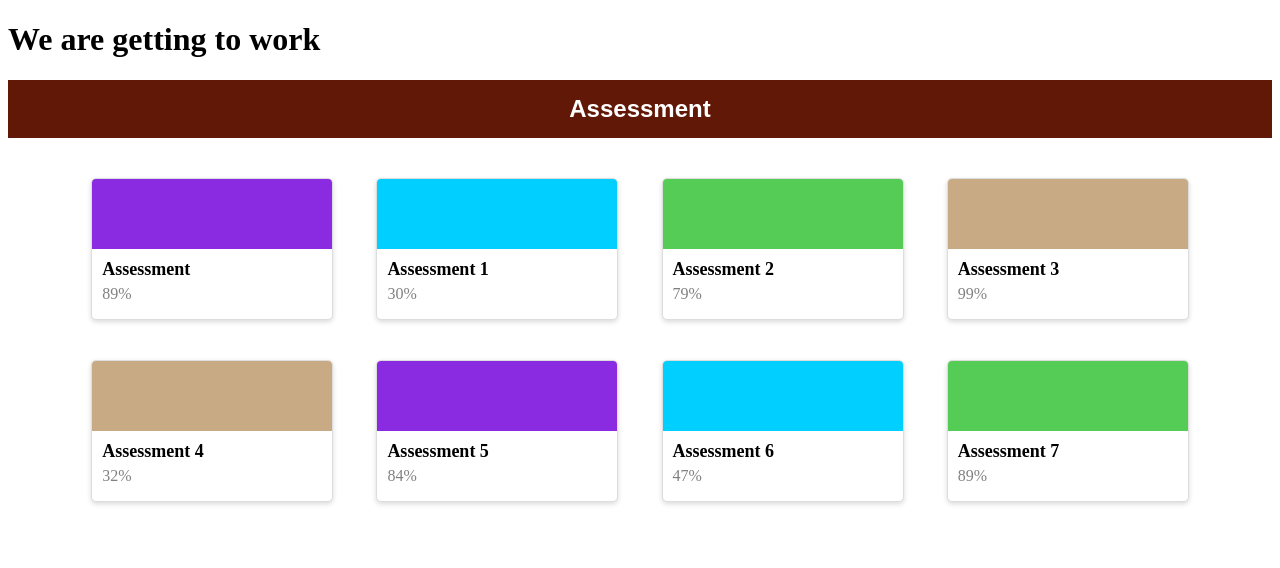
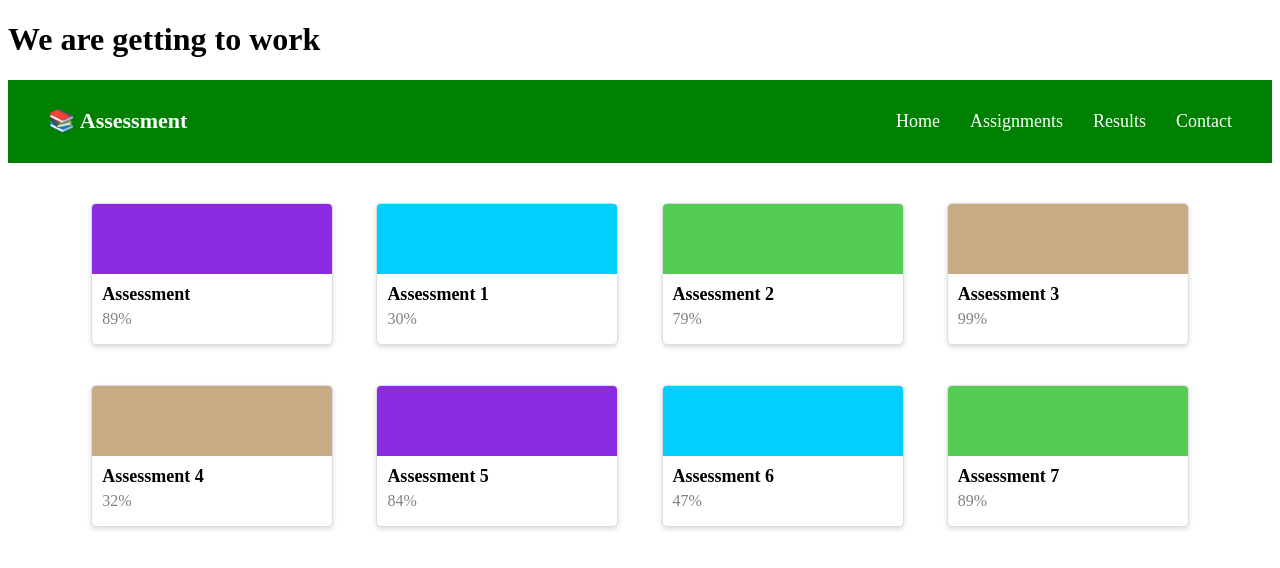
Before and after one commit to UNO-CRYPTO4/T4G_Triple-Byte, a plain HTML site: page index.html in a window 1280 px wide. Drawn offline with Linux system fonts and the light colour scheme.

Commit message:
Updated index.html

```diff
--- a/index.html
+++ b/index.html
@@ -10,7 +10,16 @@
 
 <h1>We are getting to work</h1>
 
-<header class="header">Assessment</header>
+<nav class="navbar">
+    <div class="logo">📚 Assessment</div>
+
+    <ul class="nav-links">
+        <li><a href="#">Home</a></li>
+        <li><a href="#">Assignments</a></li>
+        <li><a href="#">Results</a></li>
+        <li><a href="#">Contact</a></li>
+    </ul>
+</nav>
 
 <!-- First Row -->
 <div class="container">
--- a/src/style.css
+++ b/src/style.css
@@ -63,3 +63,47 @@
 .brown .top{
     background:#c8ab84;
 }
+
+/* Navigation Bar */
+.navbar{
+    display:flex;
+    justify-content:space-between;
+    align-items:center;
+    background:#008000;
+    padding:15px 40px;
+}
+
+.logo{
+    color:white;
+    font-size:22px;
+    font-weight:bold;
+}
+
+.nav-links{
+    display:flex;
+    list-style:none;
+    gap:30px;
+}
+
+.nav-links li a{
+    color:white;
+    text-decoration:none;
+    font-size:18px;
+    transition:0.3s;
+}
+
+/* Navigation Hover */
+.nav-links li a:hover{
+    color:yellow;
+}
+
+/* Card Hover */
+.box{
+    transition:0.3s ease;
+}
+
+.box:hover{
+    transform:translateY(-8px);
+    box-shadow:0 8px 18px rgba(0,0,0,0.3);
+    cursor:pointer;
+}
```
